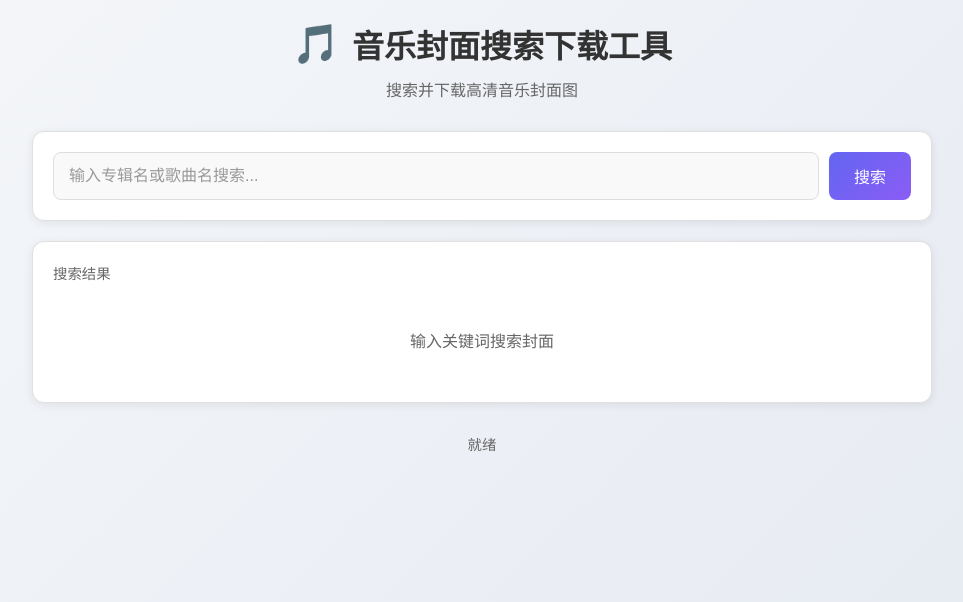
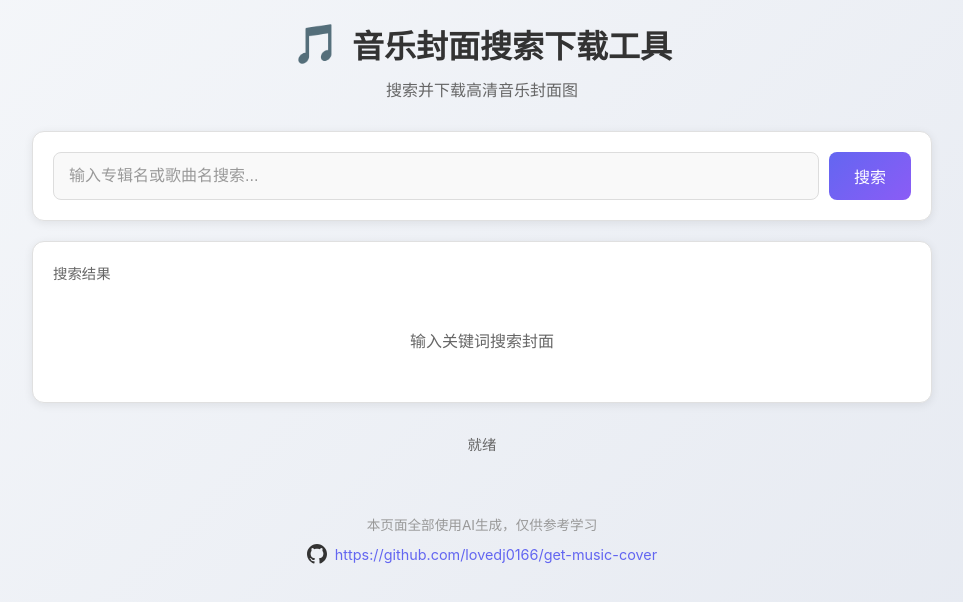
Before and after one commit to lovedj0166/get-music-cover, a plain HTML site: page index.html in a window 1280 px wide. Shown: the whole page, without its empty margins (158-1121 px from the left). Drawn offline with Linux system fonts and the light colour scheme.

Commit message:
更新说明

```diff
--- a/index.html
+++ b/index.html
@@ -294,6 +294,43 @@
             color: #f44336;
         }
 
+        /* 页脚样式 */
+        .footer {
+            margin-top: 30px;
+            text-align: center;
+            padding: 20px 0;
+        }
+
+        .footer .note {
+            color: #999;
+            font-size: 0.85em;
+            margin-bottom: 10px;
+        }
+
+        .github-link {
+            display: flex;
+            align-items: center;
+            justify-content: center;
+            gap: 8px;
+        }
+
+        .github-icon {
+            color: #333;
+            flex-shrink: 0;
+        }
+
+        .github-link a {
+            color: #6366f1;
+            text-decoration: none;
+            font-size: 0.9em;
+            transition: color 0.2s;
+        }
+
+        .github-link a:hover {
+            color: #4f46e5;
+            text-decoration: underline;
+        }
+
         /* 响应式 */
         @media (max-width: 700px) {
             .search-results {
@@ -335,6 +372,17 @@
 
         <!-- 状态提示 -->
         <div class="status" id="status">就绪</div>
+
+        <!-- 网站注释 -->
+        <div class="footer">
+            <p class="note">本页面全部使用AI生成，仅供参考学习</p>
+            <div class="github-link">
+                <svg class="github-icon" width="20" height="20" viewBox="0 0 24 24" fill="currentColor">
+                    <path d="M12 0c-6.626 0-12 5.373-12 12 0 5.302 3.438 9.8 8.207 11.387.599.111.793-.261.793-.577v-2.234c-3.338.726-4.033-1.416-4.033-1.416-.546-1.387-1.333-1.756-1.333-1.756-1.089-.745.083-.729.083-.729 1.205.084 1.839 1.237 1.839 1.237 1.07 1.834 2.807 1.304 3.492.997.107-.775.418-1.305.762-1.604-2.665-.305-5.467-1.334-5.467-5.931 0-1.311.469-2.381 1.236-3.221-.124-.303-.535-1.524.117-3.176 0 0 1.008-.322 3.301 1.23.957-.266 1.983-.399 3.003-.404 1.02.005 2.047.138 3.006.404 2.291-1.552 3.297-1.23 3.297-1.23.653 1.653.242 2.874.118 3.176.77.84 1.235 1.911 1.235 3.221 0 4.609-2.807 5.624-5.479 5.921.43.372.823 1.102.823 2.222v3.293c0 .319.192.694.801.576 4.765-1.589 8.199-6.086 8.199-11.386 0-6.627-5.373-12-12-12z"/>
+                </svg>
+                <a href="https://github.com/lovedj0166/get-music-cover" target="_blank">https://github.com/lovedj0166/get-music-cover</a>
+            </div>
+        </div>
     </div>
 
     <!-- 尺寸选择弹窗 -->
```
